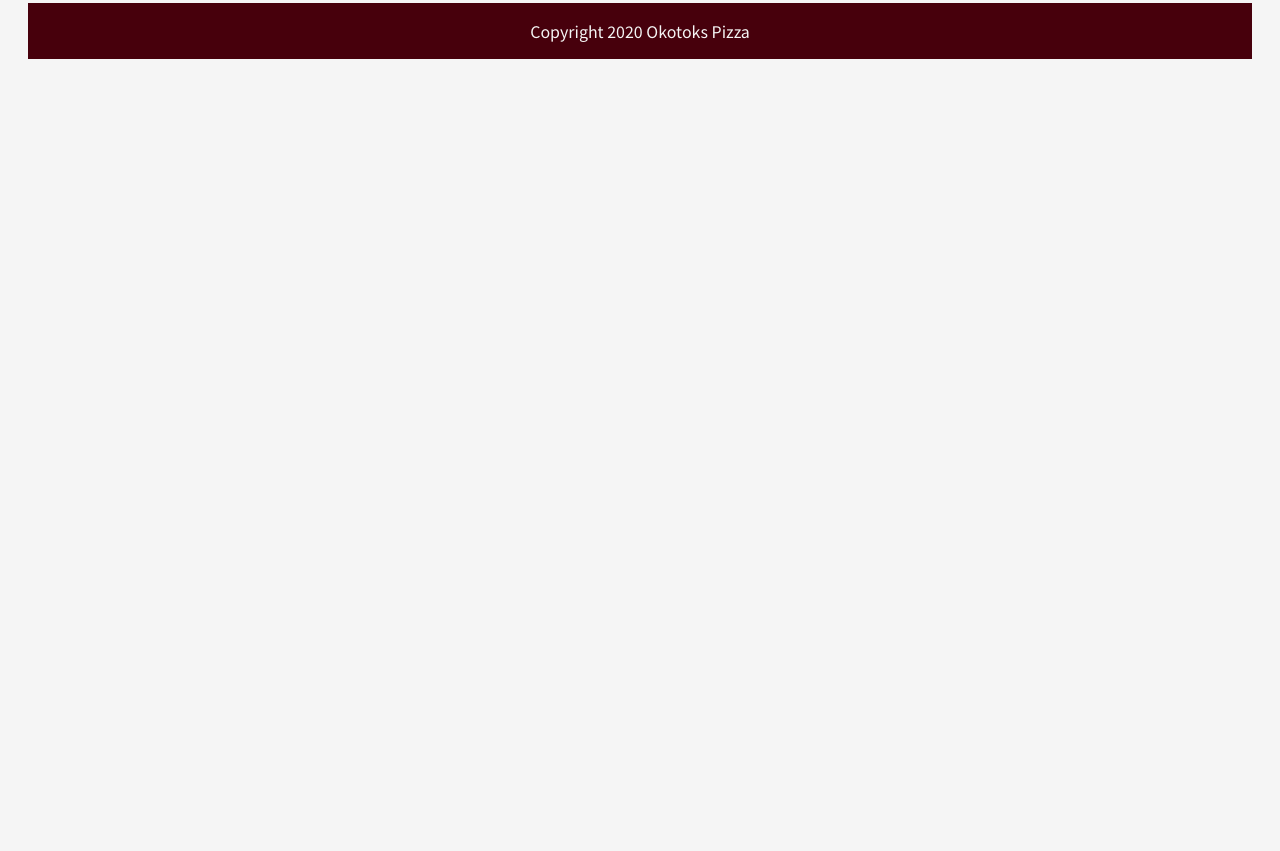
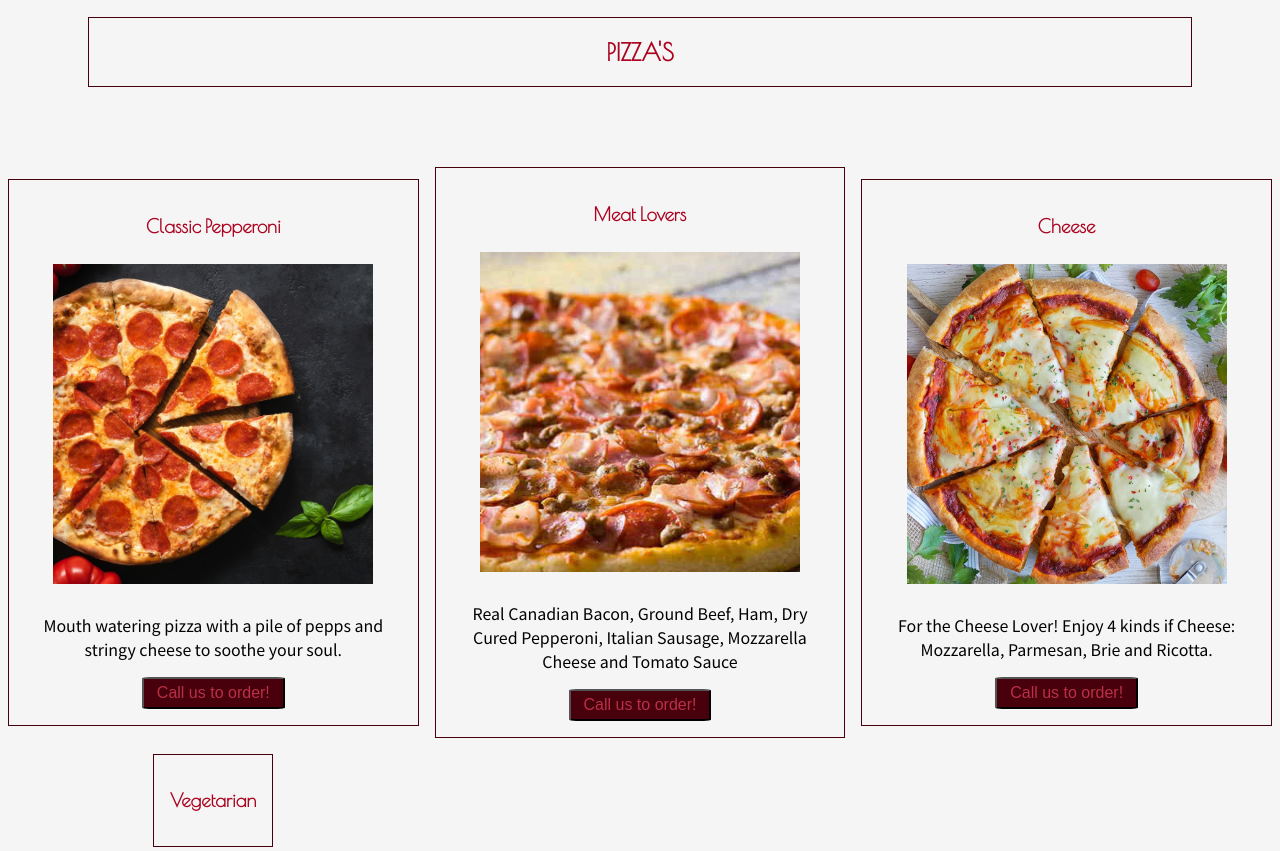
Before and after one commit to rainerb16/OkotoksPizza-Rough, a plain HTML site: page pages/menu.html in a window 1280 px wide. Shown: the part 337-1188 px from the top of the page. Before the commit the page ends 800 px from the top, so only its background shows below. Drawn offline with nearby package versions, Linux system fonts and the light colour scheme.

Commit message:
Added grid and item photos in Menu

```diff
--- a/pages/menu.html
+++ b/pages/menu.html
@@ -34,15 +34,49 @@
     </nav>
 
     <h1>MENU</h1>
+        <div class="container-border">
+            <h2>PIZZA'S</h2>
+        </div>
+
+        <div id="pizza-menu">
+            <div class="pizza">
+              <h3>Classic Pepperoni</h3>
+              <img id="pizza-item" src="/images/menu-items/pizzas/pepperoni.jpeg" alt="A Delicious Pepperoni Pizza">
+              <p>Mouth watering pizza with a pile of pepps
+              and stringy cheese to soothe your soul.</p>
+              <button><a href="tel:4035555555">Call us to order!</a></button>
+            </div>
+
+            <div class="pizza">
+              <h3>Meat Lovers</h3>
+              <img id="pizza-item" src="/images/menu-items/pizzas/meat-lover.jpg" alt="A hearty Meat Lovers Pizza">
+              <p>Real Canadian Bacon, Ground Beef, Ham,
+                Dry Cured Pepperoni, Italian Sausage, Mozzarella Cheese and Tomato Sauce</p>
+                <button><a href="tel:4035555555">Call us to order!</a></button>
+            </div>
+
+            <div class="pizza">
+              <h3>Cheese</h3>
+              <img id="pizza-item" src="/images/menu-items/pizzas/cheese.jpg" alt="Mouth Watering Cheese Pizza">
+              <p>For the Cheese Lover! Enjoy 4 kinds if Cheese: Mozzarella, Parmesan, Brie and Ricotta.</p>
+              <button><a href="tel:4035555555">Call us to order!</a></button>
+            </div>
+            <div class="pizza">
+              <h3>Vegetarian</h3>
+            </div>
+        </div>
+
+
+
 
     <!-- FOOTER / CONTACT -->
 
     <div id="contact">
-      <footer>
-        <a href="mailto:info@okotokspizza.ca">Email</a>
-        <a href="tel:4035555555">Phone: (403)-555-5555</a>
-        <p>Copyright 2020 Okotoks Pizza</p>
-      </footer>
+        <footer>
+          <a href="mailto:info@okotokspizza.ca">Email</a>
+          <a href="tel:4035555555">Phone: (403)-555-5555</a>
+          <p>Copyright 2020 Okotoks Pizza</p>
+        </footer>
     </div>
 </body>
 </html>
--- a/style.css
+++ b/style.css
@@ -22,7 +22,6 @@ body {
   align-items: center;
   justify-items: center;
   font-size: 16px;
-  position: sticky;
 }
 
 .menu-button{
@@ -42,9 +41,10 @@ body {
 }
 
 
+
 /* Base Styles */
 
-h1, h2 {
+h1, h2, h3 {
   color: #ab0421;
   text-align: center;
   font-family: 'Poiret One', cursive;
@@ -56,7 +56,7 @@ h3 + p {
 }
 
 a:link {
-  color: #ab0421;
+  color: #bb3047;
   text-decoration: none;
   padding: 0.5em;
 }
@@ -83,6 +83,15 @@ p {
   text-align: center;
 }
 
+.container-border {
+  border: #47000c solid 1px;
+  margin: 5rem;
+}
+
+img {
+  padding: 0.5rem;
+}
+
 /* Home Page */
 
 .photos-container {
@@ -96,6 +105,41 @@ p {
 .video-container {
   text-align: center;
   padding: 20px;
+}
+
+/* Menu Page */
+
+#pizza-menu {
+  display: grid;
+  grid-template-columns: 3fr 3fr 3fr;
+  grid-template-rows: auto;
+  width: 100%;
+  align-items: center;
+  justify-items: center;
+  row-gap: 1rem;
+  column-gap: 1rem;
+}
+
+.pizza {
+  border: #47000c 1px solid;
+  padding: 1rem;
+  text-align: center;
+  overflow-wrap: break-word;
+  align-items: center;
+}
+
+#pizza-item {
+  width: 20rem;
+  height: 20rem;
+  object-fit: cover
+}
+
+button {
+  background: #47000c;
+  color: whitesmoke;
+  border-radius: 5%;
+  padding: 5px;
+  font-size: 16px;
 }
 
 /* Catering Page */
```
Also changed, not shown: pages/about.html (+1 -1 lines), images/menu-items/pizzas/cheese.jpg (added), images/menu-items/pizzas/meat-lover.jpg (added), images/menu-items/pizzas/pepperoni.jpeg (added), 2 other files.
